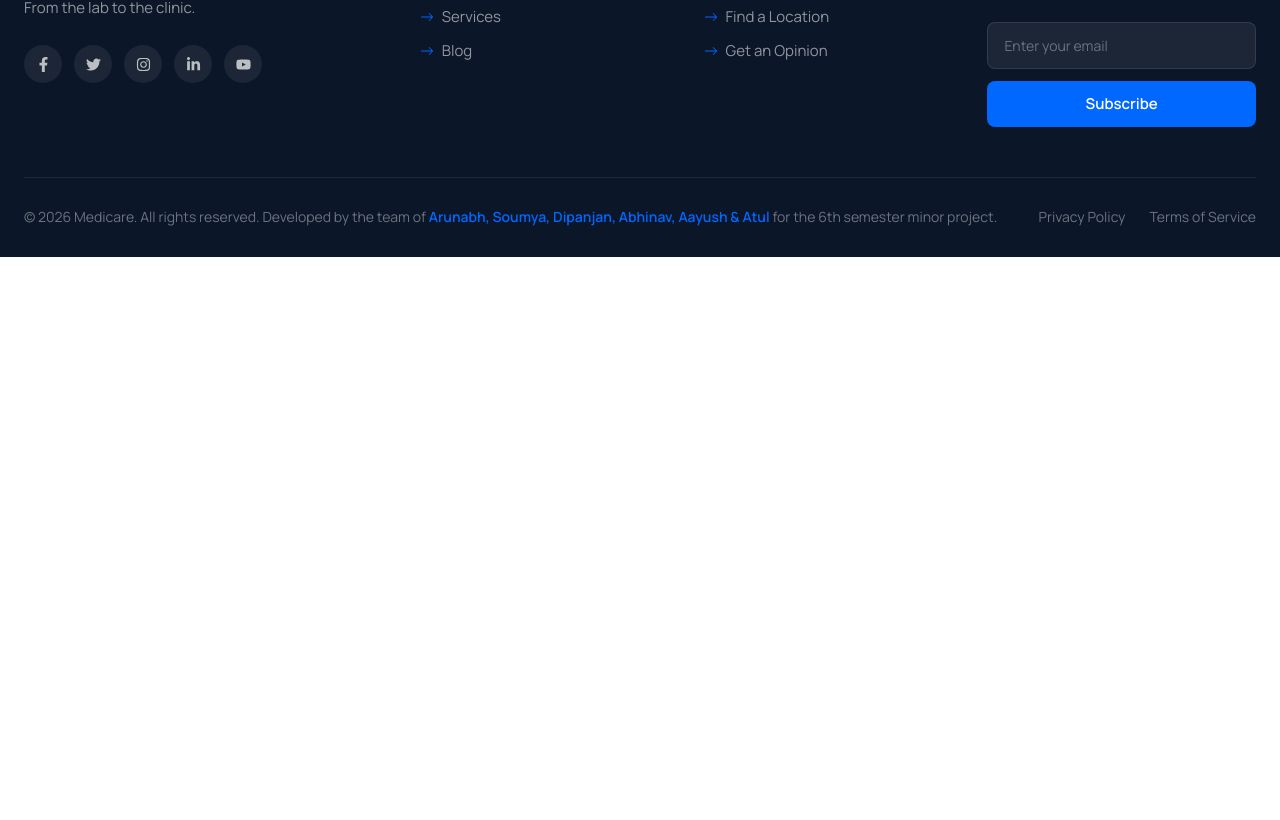
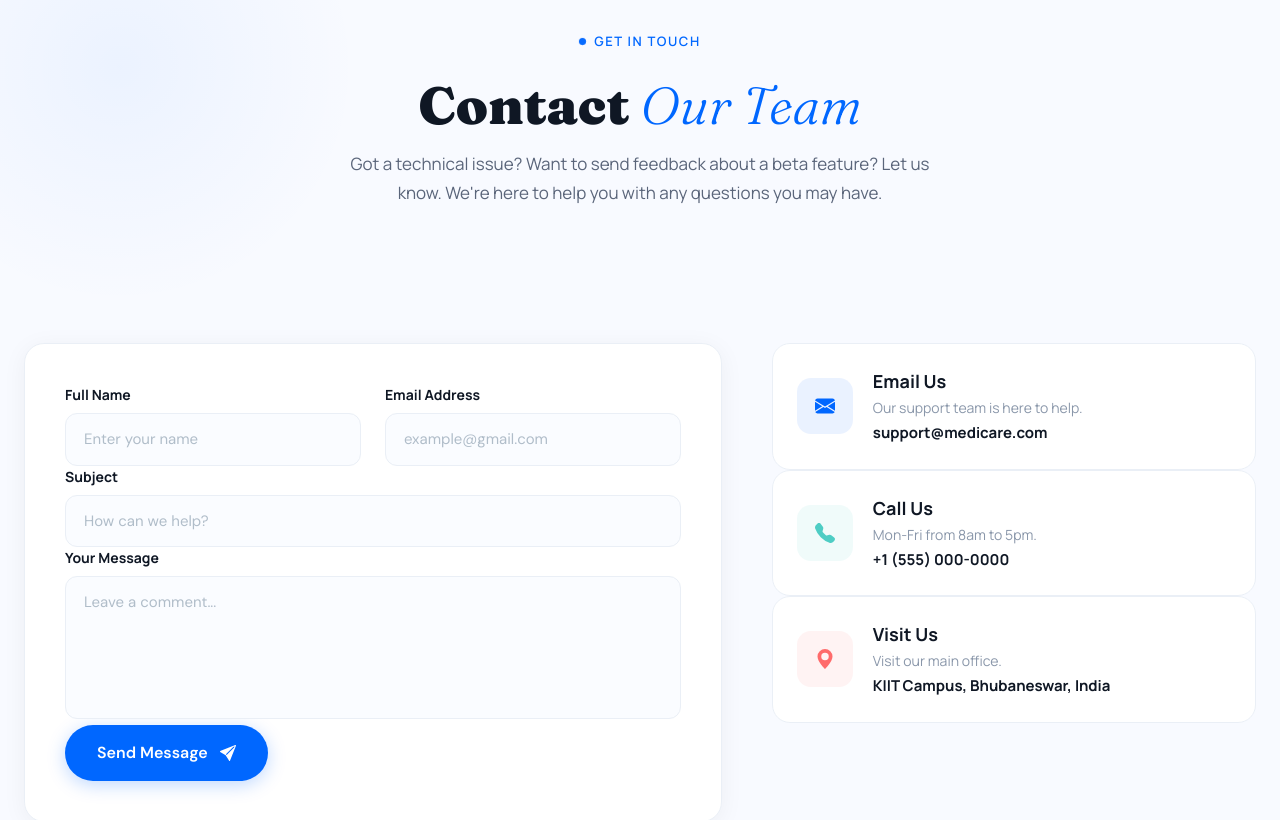
Before and after one commit to Arunabh-Sen/medicare-application-minor-project, a React (Vite) app in the folder frontend/: page /contact in a window 1280 px wide. Shown: the part 283-1103 px from the top of the page. Before the commit the page ends 800 px from the top, so only its background shows below. Built offline with nearby package versions, Linux system fonts and the light colour scheme.

Commit message:
added the contact page

```diff
--- a/frontend/src/App.jsx
+++ b/frontend/src/App.jsx
@@ -2,10 +2,13 @@ import React from 'react'
 import './app.css';
 import Layout from "./layout/Layout"
 import ScrollToTop from './components/ScrollToTop/ScrollToTop';
+import { ToastContainer } from 'react-toastify';
+import 'react-toastify/dist/ReactToastify.css';
 
 const App = () => {
   return (
     <>
+      <ToastContainer theme="colored" autoClose={3000} closeOnClick pauseOnHover />
       <ScrollToTop />
       <Layout />
     </>
--- a/frontend/src/index.css
+++ b/frontend/src/index.css
@@ -1826,3 +1826,168 @@ section {
   font-size: 17px;
   color: #8a97aa;
 }
+
+/* ======================================================
+   CONTACT PAGE
+   ====================================================== */
+
+.contact__page__wrapper {
+  background: #f8faff;
+  min-height: 100vh;
+  position: relative;
+  overflow: hidden;
+}
+
+.contact__page__wrapper::before {
+  content: "";
+  position: absolute;
+  top: -120px;
+  left: -120px;
+  width: 480px;
+  height: 480px;
+  border-radius: 50%;
+  background: radial-gradient(circle, rgba(0, 103, 255, 0.05) 0%, transparent 70%);
+  pointer-events: none;
+}
+
+.contact__hero {
+  padding: 80px 0 60px;
+  text-align: center;
+}
+
+.contact__title {
+  font-family: "Fraunces", serif;
+  font-size: 52px;
+  font-weight: 900;
+  color: #0f1724;
+  line-height: 1.1;
+  margin-top: 10px;
+  margin-bottom: 16px;
+}
+
+@media (max-width: 1024px) { .contact__title { font-size: 40px; } }
+@media (max-width: 640px)  { .contact__title { font-size: 32px; } }
+
+.contact__subtitle {
+  font-size: 17px;
+  line-height: 1.7;
+  color: #5a657a;
+  max-width: 580px;
+  margin: 0 auto;
+}
+
+.contact__form__container {
+  background: #fff;
+  border-radius: 20px;
+  border: 1.5px solid #eaeff6;
+  padding: 40px;
+  box-shadow: 0 4px 24px rgba(0, 0, 0, 0.05);
+}
+
+@media (max-width: 640px) {
+  .contact__form__container {
+    padding: 24px;
+  }
+}
+
+.form__label {
+  display: block;
+  font-size: 14px;
+  font-weight: 700;
+  color: #0f1724;
+  margin-bottom: 8px;
+}
+
+.form__input {
+  width: 100%;
+  background: #fafcff;
+  border: 1.5px solid #eaeff6;
+  border-radius: 12px;
+  padding: 14px 18px;
+  font-family: "DM Sans", sans-serif;
+  font-size: 15px;
+  color: #0f1724;
+  outline: none;
+  transition: all 0.25s ease;
+}
+
+.form__input::placeholder {
+  color: #b0bdc9;
+}
+
+.form__input:focus {
+  border-color: #0067ff;
+  background: #fff;
+  box-shadow: 0 0 0 4px rgba(0, 103, 255, 0.08);
+}
+
+.contact__btn {
+  background: #0067ff;
+  color: #fff;
+  border: none;
+  border-radius: 50px;
+  padding: 16px 32px;
+  font-family: "DM Sans", sans-serif;
+  font-size: 16px;
+  font-weight: 700;
+  cursor: pointer;
+  display: flex;
+  align-items: center;
+  justify-content: center;
+  gap: 12px; /* Fixed gap between text and icon */
+  transition: all 0.25s ease;
+  box-shadow: 0 4px 18px rgba(0, 103, 255, 0.25);
+}
+
+.contact__btn:hover {
+  opacity: 0.92;
+  transform: translateY(-2px);
+  box-shadow: 0 8px 24px rgba(0, 103, 255, 0.35);
+}
+
+.contact__info__card {
+  display: flex;
+  align-items: center;
+  gap: 20px;
+  background: #fff;
+  border-radius: 18px;
+  border: 1.5px solid #eaeff6;
+  padding: 24px;
+  transition: all 0.3s ease;
+}
+
+.contact__info__card:hover {
+  border-color: var(--accent);
+  box-shadow: 0 8px 30px rgba(0, 0, 0, 0.06);
+  transform: translateX(6px);
+}
+
+.info__icon__box {
+  width: 56px;
+  height: 56px;
+  border-radius: 14px;
+  display: flex;
+  align-items: center;
+  justify-content: center;
+  font-size: 20px;
+  flex-shrink: 0;
+}
+
+.info__title {
+  font-size: 18px;
+  font-weight: 700;
+  color: #0f1724;
+  margin-bottom: 2px;
+}
+
+.info__desc {
+  font-size: 14px;
+  color: #8a97aa;
+  margin-bottom: 4px;
+}
+
+.info__detail {
+  font-size: 15px;
+  font-weight: 700;
+  color: #0f1724;
+}
--- a/frontend/src/pages/Contact.jsx
+++ b/frontend/src/pages/Contact.jsx
@@ -1,8 +1,172 @@
-import React from 'react'
+import React, { useEffect } from 'react'
+import { BsEnvelopeFill, BsTelephoneFill, BsGeoAltFill, BsSendFill } from 'react-icons/bs'
+import { toast } from 'react-toastify'
+
+/* ── scroll reveal hook ── */
+function useReveal(selector = '[data-reveal]') {
+  useEffect(() => {
+    const els = document.querySelectorAll(selector)
+    const observer = new IntersectionObserver(
+      (entries) => {
+        entries.forEach((e) => {
+          if (e.isIntersecting) {
+            e.target.classList.add('animate-in')
+            observer.unobserve(e.target)
+          }
+        })
+      },
+      { threshold: 0.1 }
+    )
+    els.forEach((el) => observer.observe(el))
+    return () => observer.disconnect()
+  }, [])
+}
 
 const Contact = () => {
+  useReveal()
+
+  const handleSubmit = (e) => {
+    e.preventDefault()
+    // Handle form submission logic here
+    toast.success('Message sent successfully! We will get back to you soon.')
+    e.target.reset()
+  }
+
   return (
-    <div>Contact</div>
+    <div className="contact__page__wrapper">
+      {/* ── HERO SECTION ── */}
+      <section className="contact__hero">
+        <div className="container">
+          <div className="contact__hero__content" data-reveal style={{ '--delay': '0ms' }}>
+            <div className="services__eyebrow">
+              <span className="eyebrow__dot" />
+              <span>Get In Touch</span>
+            </div>
+            <h1 className="contact__title">
+              Contact <span className="title__highlight">Our Team</span>
+            </h1>
+            <p className="contact__subtitle">
+              Got a technical issue? Want to send feedback about a beta feature? Let us know.
+              We're here to help you with any questions you may have.
+            </p>
+          </div>
+        </div>
+      </section>
+
+      {/* ── MAIN CONTENT (Form + Info) ── */}
+      <section className="contact__main__section pt-0 pb-[100px]">
+        <div className="container">
+          <div className="grid grid-cols-1 lg:grid-cols-12 gap-[50px] items-start">
+
+            {/* Left: Contact Form */}
+            <div
+              className="lg:col-span-7 contact__form__container"
+              data-reveal
+              style={{ '--delay': '120ms' }}
+            >
+              <form onSubmit={handleSubmit} className="contact__form">
+                <div className="grid grid-cols-1 md:grid-cols-2 gap-6 mb-6">
+                  <div className="form__group">
+                    <label htmlFor="name" className="form__label">Full Name</label>
+                    <input
+                      type="text"
+                      id="name"
+                      placeholder="Enter your name"
+                      className="form__input"
+                      required
+                    />
+                  </div>
+                  <div className="form__group">
+                    <label htmlFor="email" className="form__label">Email Address</label>
+                    <input
+                      type="email"
+                      id="email"
+                      placeholder="example@gmail.com"
+                      className="form__input"
+                      required
+                    />
+                  </div>
+                </div>
+
+                <div className="form__group mb-6">
+                  <label htmlFor="subject" className="form__label">Subject</label>
+                  <input
+                    type="text"
+                    id="subject"
+                    placeholder="How can we help?"
+                    className="form__input"
+                    required
+                  />
+                </div>
+
+                <div className="form__group mb-8">
+                  <label htmlFor="message" className="form__label">Your Message</label>
+                  <textarea
+                    id="message"
+                    rows="5"
+                    placeholder="Leave a comment..."
+                    className="form__input resize-none"
+                    required
+                  />
+                </div>
+
+                <button type="submit" className="contact__btn">
+                  <span>Send Message</span>
+                  <BsSendFill className="find__btn__icon ml-2" />
+                </button>
+              </form>
+            </div>
+
+            {/* Right: Contact Info Cards */}
+            <div className="lg:col-span-5 space-y-6">
+              {[
+                {
+                  icon: <BsEnvelopeFill />,
+                  title: 'Email Us',
+                  desc: 'Our support team is here to help.',
+                  detail: 'support@medicare.com',
+                  delay: '220ms',
+                  color: '#0067ff'
+                },
+                {
+                  icon: <BsTelephoneFill />,
+                  title: 'Call Us',
+                  desc: 'Mon-Fri from 8am to 5pm.',
+                  detail: '+1 (555) 000-0000',
+                  delay: '320ms',
+                  color: '#4ECDC4'
+                },
+                {
+                  icon: <BsGeoAltFill />,
+                  title: 'Visit Us',
+                  desc: 'Visit our main office.',
+                  detail: 'KIIT Campus, Bhubaneswar, India',
+                  delay: '420ms',
+                  color: '#FF6B6B'
+                }
+              ].map((item, idx) => (
+                <div
+                  key={idx}
+                  className="contact__info__card"
+                  data-reveal
+                  style={{ '--delay': item.delay, '--accent': item.color }}
+                >
+                  <div className="info__icon__box" style={{ background: `${item.color}15`, color: item.color }}>
+                    {item.icon}
+                  </div>
+                  <div className="info__content">
+                    <h3 className="info__title">{item.title}</h3>
+                    <p className="info__desc">{item.desc}</p>
+                    <p className="info__detail">{item.detail}</p>
+                  </div>
+                </div>
+              ))}
+            </div>
+
+          </div>
+        </div>
+      </section>
+    </div>
   )
 }
 
```
